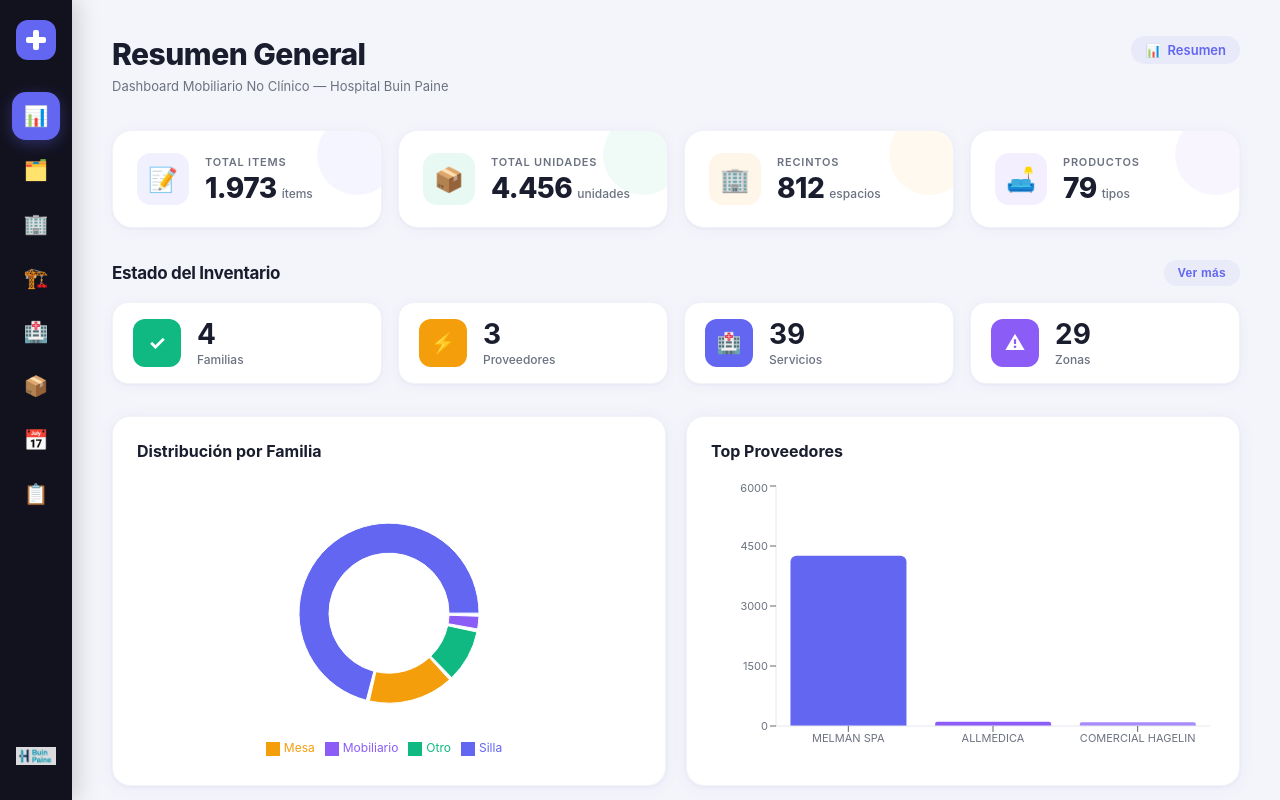
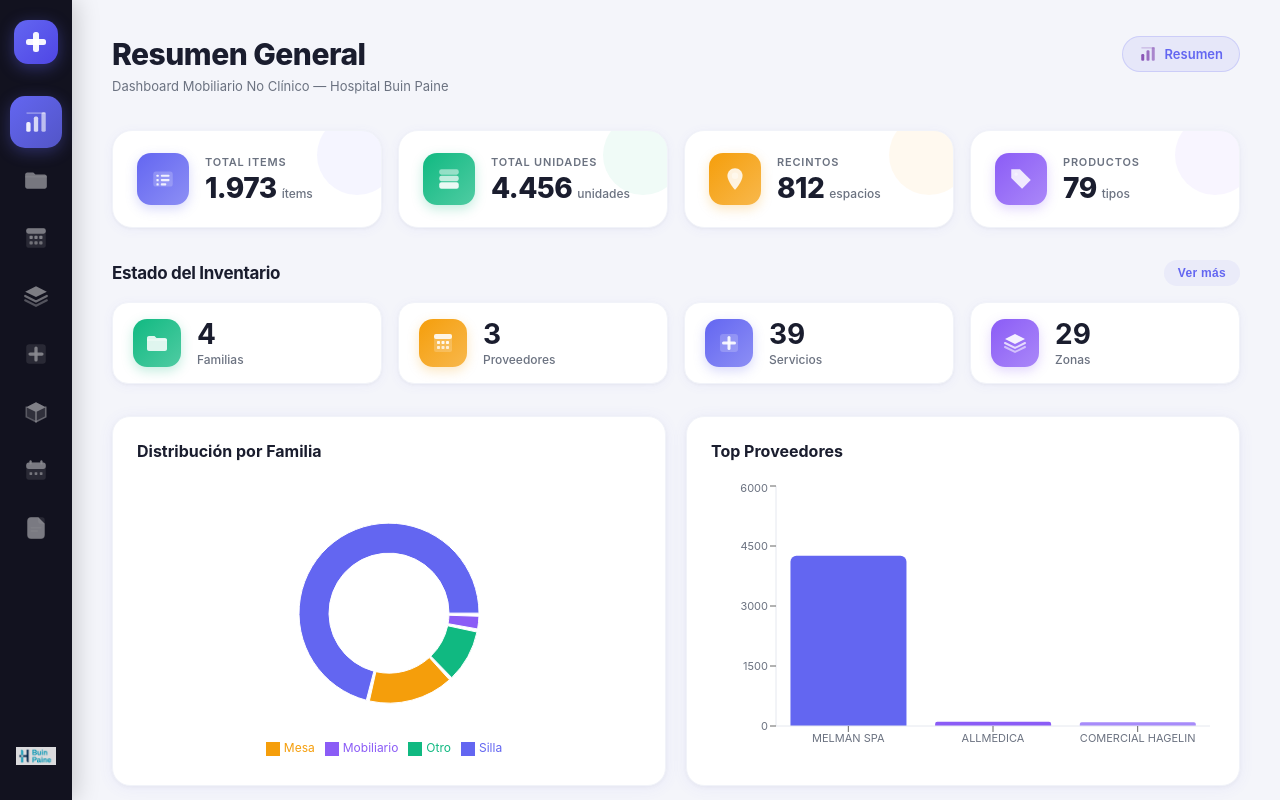
Before and after one commit to FelipeM2121/hospital-buin-paine-dashboard, a React app: page / in a window 1280 px wide. Shown: the top 800 px of the page. Built offline with nearby package versions, Linux system fonts and the light colour scheme; the HTML template or start-up script is replaced by a standard one.

Commit message:
feat: replace emojis with SVG glassmorphism icons

```diff
--- a/src/App.tsx
+++ b/src/App.tsx
@@ -208,21 +208,170 @@ const PIE_FAMILIA_COLORS = {
   Mobiliario: COLORS.purple
 };
 
-// Componente de icono cuadrado moderno (NO circular como WhatsApp)
-function SquareIcon({ icon, color, size = 56 }) {
+// ── SVG Icons estilo glassmorphism / cloud (ref: Dribbble #6081093) ──────────
+// Cada icono es SVG puro: formas blancas semitransparentes con efecto glass
+
+const Icons = {
+  // Resumen — gráfico de barras
+  chart: (
+    <svg viewBox="0 0 24 24" fill="none" xmlns="http://www.w3.org/2000/svg">
+      <rect x="3" y="12" width="4" height="9" rx="1.5" fill="white" fillOpacity="0.9"/>
+      <rect x="10" y="7" width="4" height="14" rx="1.5" fill="white" fillOpacity="0.75"/>
+      <rect x="17" y="3" width="4" height="18" rx="1.5" fill="white" fillOpacity="0.6"/>
+      <rect x="3" y="3" width="18" height="1.5" rx="0.75" fill="white" fillOpacity="0.3"/>
+    </svg>
+  ),
+  // Por Familia — categorías / carpeta
+  folder: (
+    <svg viewBox="0 0 24 24" fill="none" xmlns="http://www.w3.org/2000/svg">
+      <path d="M2 7C2 5.9 2.9 5 4 5H9.5L11.5 7H20C21.1 7 22 7.9 22 9V18C22 19.1 21.1 20 20 20H4C2.9 20 2 19.1 2 18V7Z" fill="white" fillOpacity="0.85"/>
+      <path d="M2 9H22" stroke="white" strokeOpacity="0.4" strokeWidth="1.5"/>
+    </svg>
+  ),
+  // Por Proveedor — edificio empresa
+  building: (
+    <svg viewBox="0 0 24 24" fill="none" xmlns="http://www.w3.org/2000/svg">
+      <rect x="3" y="3" width="18" height="18" rx="2" fill="white" fillOpacity="0.2"/>
+      <rect x="3" y="3" width="18" height="5" rx="2" fill="white" fillOpacity="0.85"/>
+      <rect x="6" y="10" width="3" height="3" rx="0.75" fill="white" fillOpacity="0.9"/>
+      <rect x="10.5" y="10" width="3" height="3" rx="0.75" fill="white" fillOpacity="0.9"/>
+      <rect x="15" y="10" width="3" height="3" rx="0.75" fill="white" fillOpacity="0.9"/>
+      <rect x="6" y="15" width="3" height="3" rx="0.75" fill="white" fillOpacity="0.75"/>
+      <rect x="10.5" y="15" width="3" height="3" rx="0.75" fill="white" fillOpacity="0.75"/>
+      <rect x="15" y="15" width="3" height="3" rx="0.75" fill="white" fillOpacity="0.75"/>
+    </svg>
+  ),
+  // Por Piso — pisos / capas
+  layers: (
+    <svg viewBox="0 0 24 24" fill="none" xmlns="http://www.w3.org/2000/svg">
+      <path d="M12 3L22 8L12 13L2 8L12 3Z" fill="white" fillOpacity="0.9"/>
+      <path d="M2 12L12 17L22 12" stroke="white" strokeOpacity="0.75" strokeWidth="2" strokeLinecap="round"/>
+      <path d="M2 16L12 21L22 16" stroke="white" strokeOpacity="0.55" strokeWidth="2" strokeLinecap="round"/>
+    </svg>
+  ),
+  // Por Servicio — hospital / cruz
+  hospital: (
+    <svg viewBox="0 0 24 24" fill="none" xmlns="http://www.w3.org/2000/svg">
+      <rect x="3" y="3" width="18" height="18" rx="3" fill="white" fillOpacity="0.2"/>
+      <rect x="10.5" y="5" width="3" height="14" rx="1.5" fill="white" fillOpacity="0.9"/>
+      <rect x="5" y="10.5" width="14" height="3" rx="1.5" fill="white" fillOpacity="0.9"/>
+    </svg>
+  ),
+  // Por Producto — caja / paquete
+  box: (
+    <svg viewBox="0 0 24 24" fill="none" xmlns="http://www.w3.org/2000/svg">
+      <path d="M12 3L21 7.5V16.5L12 21L3 16.5V7.5L12 3Z" fill="white" fillOpacity="0.25"/>
+      <path d="M12 3L21 7.5L12 12L3 7.5L12 3Z" fill="white" fillOpacity="0.9"/>
+      <path d="M12 12V21" stroke="white" strokeOpacity="0.75" strokeWidth="1.5" strokeLinecap="round"/>
+      <path d="M21 7.5V16.5L12 21" stroke="white" strokeOpacity="0.65" strokeWidth="1.5" strokeLinecap="round" strokeLinejoin="round"/>
+      <path d="M3 7.5V16.5L12 21" stroke="white" strokeOpacity="0.5" strokeWidth="1.5" strokeLinecap="round" strokeLinejoin="round"/>
+    </svg>
+  ),
+  // Por Fecha — calendario
+  calendar: (
+    <svg viewBox="0 0 24 24" fill="none" xmlns="http://www.w3.org/2000/svg">
+      <rect x="3" y="5" width="18" height="16" rx="2.5" fill="white" fillOpacity="0.2"/>
+      <rect x="3" y="5" width="18" height="6" rx="2.5" fill="white" fillOpacity="0.85"/>
+      <rect x="6" y="3" width="2" height="4" rx="1" fill="white" fillOpacity="0.9"/>
+      <rect x="16" y="3" width="2" height="4" rx="1" fill="white" fillOpacity="0.9"/>
+      <rect x="6" y="14" width="2.5" height="2.5" rx="0.5" fill="white" fillOpacity="0.8"/>
+      <rect x="10.75" y="14" width="2.5" height="2.5" rx="0.5" fill="white" fillOpacity="0.8"/>
+      <rect x="15.5" y="14" width="2.5" height="2.5" rx="0.5" fill="white" fillOpacity="0.8"/>
+    </svg>
+  ),
+  // Esp. Técnicas — documento / especificación
+  document: (
+    <svg viewBox="0 0 24 24" fill="none" xmlns="http://www.w3.org/2000/svg">
+      <rect x="4" y="2" width="16" height="20" rx="2.5" fill="white" fillOpacity="0.2"/>
+      <path d="M4 5.5C4 3.567 5.567 2 7.5 2H14L20 8V18.5C20 20.433 18.433 22 16.5 22H7.5C5.567 22 4 20.433 4 18.5V5.5Z" fill="white" fillOpacity="0.85"/>
+      <path d="M14 2L20 8H16C14.895 8 14 7.105 14 6V2Z" fill="white" fillOpacity="0.5"/>
+      <rect x="7" y="11" width="10" height="1.5" rx="0.75" fill="white" fillOpacity="0.4"/>
+      <rect x="7" y="14" width="7" height="1.5" rx="0.75" fill="white" fillOpacity="0.4"/>
+    </svg>
+  ),
+  // KPI — items / lista
+  list: (
+    <svg viewBox="0 0 24 24" fill="none" xmlns="http://www.w3.org/2000/svg">
+      <rect x="3" y="5" width="18" height="14" rx="2.5" fill="white" fillOpacity="0.2"/>
+      <rect x="6" y="8" width="2" height="2" rx="0.5" fill="white" fillOpacity="0.9"/>
+      <rect x="10" y="8" width="8" height="2" rx="0.75" fill="white" fillOpacity="0.85"/>
+      <rect x="6" y="12" width="2" height="2" rx="0.5" fill="white" fillOpacity="0.9"/>
+      <rect x="10" y="12" width="8" height="2" rx="0.75" fill="white" fillOpacity="0.85"/>
+      <rect x="6" y="16" width="2" height="2" rx="0.5" fill="white" fillOpacity="0.9"/>
+      <rect x="10" y="16" width="5" height="2" rx="0.75" fill="white" fillOpacity="0.85"/>
+    </svg>
+  ),
+  // Unidades / cantidad
+  stack: (
+    <svg viewBox="0 0 24 24" fill="none" xmlns="http://www.w3.org/2000/svg">
+      <rect x="3" y="15" width="18" height="6" rx="2" fill="white" fillOpacity="0.9"/>
+      <rect x="3" y="9" width="18" height="5" rx="2" fill="white" fillOpacity="0.7"/>
+      <rect x="3" y="3" width="18" height="5" rx="2" fill="white" fillOpacity="0.5"/>
+    </svg>
+  ),
+  // Recintos / ubicación
+  location: (
+    <svg viewBox="0 0 24 24" fill="none" xmlns="http://www.w3.org/2000/svg">
+      <path d="M12 2C8.13 2 5 5.13 5 9C5 14.25 12 22 12 22C12 22 19 14.25 19 9C19 5.13 15.87 2 12 2Z" fill="white" fillOpacity="0.85"/>
+      <circle cx="12" cy="9" r="3" fill="white" fillOpacity="0.4"/>
+    </svg>
+  ),
+  // Productos / tipos
+  tag: (
+    <svg viewBox="0 0 24 24" fill="none" xmlns="http://www.w3.org/2000/svg">
+      <path d="M3 3H11L21 13L13 21L3 11V3Z" fill="white" fillOpacity="0.85"/>
+      <circle cx="7.5" cy="7.5" r="1.5" fill="white" fillOpacity="0.4"/>
+    </svg>
+  ),
+  // Búsqueda / lupa
+  search: (
+    <svg viewBox="0 0 24 24" fill="none" xmlns="http://www.w3.org/2000/svg">
+      <circle cx="11" cy="11" r="7" fill="white" fillOpacity="0.85"/>
+      <circle cx="11" cy="11" r="4" fill="white" fillOpacity="0.35"/>
+      <path d="M16.5 16.5L21 21" stroke="white" strokeOpacity="0.9" strokeWidth="2.5" strokeLinecap="round"/>
+    </svg>
+  ),
+};
+
+// Contenedor glass para iconos en sidebar (fondo del color activo o translúcido)
+function GlassIcon({ icon, color, size = 22, active = false }: { icon: React.ReactNode; color: string; size?: number; active?: boolean }) {
+  return (
+    <div style={{
+      width: size * 2,
+      height: size * 2,
+      background: active ? `linear-gradient(135deg, ${color} 0%, ${color}cc 100%)` : `${color}22`,
+      borderRadius: 14,
+      display: "flex",
+      alignItems: "center",
+      justifyContent: "center",
+      boxShadow: active ? `0 4px 16px ${color}55` : "none",
+      backdropFilter: "blur(8px)",
+      transition: "all 0.2s ease",
+    }}>
+      <div style={{ width: size, height: size, display: "flex" }}>
+        {icon}
+      </div>
+    </div>
+  );
+}
+
+// KPI icon container — glass colored box
+function KPIIcon({ icon, color, size = 52 }: { icon: React.ReactNode; color: string; size?: number }) {
   return (
     <div style={{
       width: size,
       height: size,
-      background: `linear-gradient(135deg, ${color} 0%, ${color}DD 100%)`,
-      borderRadius: 12,
+      borderRadius: 16,
+      background: `linear-gradient(135deg, ${color} 0%, ${color}bb 100%)`,
       display: "flex",
       alignItems: "center",
       justifyContent: "center",
-      fontSize: size * 0.5,
-      boxShadow: `0 4px 12px ${color}30`,
+      flexShrink: 0,
+      boxShadow: `0 4px 16px ${color}40`,
     }}>
-      {icon}
+      <div style={{ width: size * 0.5, height: size * 0.5, display: "flex" }}>
+        {icon}
+      </div>
     </div>
   );
 }
@@ -260,17 +409,19 @@ function KPICard({ label, value, sub, icon, color = COLORS.primary, compact = fa
         background: `${color}10`,
         pointerEvents: "none",
       }} />
-      {/* Ícono */}
+      {/* Ícono glass */}
       <div style={{
         width: compact ? 44 : 52,
         height: compact ? 44 : 52,
         borderRadius: 14,
-        background: `${color}18`,
+        background: `linear-gradient(135deg, ${color} 0%, ${color}bb 100%)`,
         display: "flex", alignItems: "center", justifyContent: "center",
-        fontSize: compact ? 20 : 24,
         flexShrink: 0,
+        boxShadow: `0 4px 12px ${color}40`,
       }}>
-        {icon}
+        <div style={{ width: compact ? 22 : 26, height: compact ? 22 : 26, display: "flex" }}>
+          {icon}
+        </div>
       </div>
       <div style={{ flex: 1, minWidth: 0 }}>
         <div style={{
@@ -324,16 +475,17 @@ function StatusBadge({ label, value, color, icon }) {
       <div style={{
         width: 48,
         height: 48,
-        background: color,
-        borderRadius: 12,
+        background: `linear-gradient(135deg, ${color} 0%, ${color}bb 100%)`,
+        borderRadius: 14,
         display: "flex",
         alignItems: "center",
         justifyContent: "center",
-        fontSize: 20,
-        color: COLORS.white,
-        fontWeight: 700,
+        boxShadow: `0 4px 12px ${color}40`,
+        flexShrink: 0,
       }}>
-        {icon}
+        <div style={{ width: 24, height: 24, display: "flex" }}>
+          {icon}
+        </div>
       </div>
       <div style={{ flex: 1 }}>
         <div style={{
@@ -369,15 +521,17 @@ function SectionTitle({ children, count, action, icon }) {
     }}>
       <div style={{ display: "flex", alignItems: "center", gap: 10 }}>
         {icon && (
-          <span style={{
-            fontSize: 16,
+          <div style={{
             width: 32, height: 32,
-            background: `${COLORS.primary}15`,
+            background: `linear-gradient(135deg, ${COLORS.primary} 0%, ${COLORS.primaryDark} 100%)`,
             borderRadius: 9,
             display: "inline-flex", alignItems: "center", justifyContent: "center",
+            boxShadow: `0 3px 8px ${COLORS.primary}35`,
           }}>
-            {icon}
-          </span>
+            <div style={{ width: 16, height: 16, display: "flex" }}>
+              {icon}
+            </div>
+          </div>
         )}
         <h2 style={{
           fontSize: 17,
@@ -663,7 +817,7 @@ function InventoryDataTable({ data }) {
 
   return (
     <>
-      <SectionTitle icon="🔍">Datos Completos del Inventario</SectionTitle>
+      <SectionTitle icon={Icons.search}>Datos Completos del Inventario</SectionTitle>
 
       <div style={{
         background: COLORS.white,
@@ -1159,15 +1313,14 @@ export default function App() {
   const S = SUMMARY;
 
   const tabs = [
-    { name: "Resumen", icon: "📊" },
-    { name: "Por Familia", icon: "🗂️" },
-    { name: "Por Proveedor", icon: "🏢" },
-    { name: "Por Piso", icon: "🏗️" },
-    { name: "Por Servicio", icon: "🏥" },
-    { name: "Por Producto", icon: "📦" },
-
-    { name: "Por Fecha", icon: "📅" },
-    { name: "Esp. Técnicas", icon: "📋" },
+    { name: "Resumen",      icon: Icons.chart,    color: COLORS.primary },
+    { name: "Por Familia",  icon: Icons.folder,   color: COLORS.orange },
+    { name: "Por Proveedor",icon: Icons.building, color: COLORS.green },
+    { name: "Por Piso",     icon: Icons.layers,   color: COLORS.cyan },
+    { name: "Por Servicio", icon: Icons.hospital, color: COLORS.red },
+    { name: "Por Producto", icon: Icons.box,      color: COLORS.purple },
+    { name: "Por Fecha",    icon: Icons.calendar, color: "#f59e0b" },
+    { name: "Esp. Técnicas",icon: Icons.document, color: "#14b8a6" },
   ];
 
   const EETT_FILES = [
@@ -1234,23 +1387,24 @@ export default function App() {
         boxShadow: "4px 0 24px rgba(0,0,0,0.18)",
         zIndex: 10,
       }}>
-        {/* Logo cruz roja */}
+        {/* Logo cruz — glass style */}
         <div style={{
-          width: 40, height: 40,
-          background: COLORS.primary,
-          borderRadius: 12,
+          width: 44, height: 44,
+          background: `linear-gradient(135deg, ${COLORS.primary} 0%, ${COLORS.primaryDark} 100%)`,
+          borderRadius: 14,
           display: "flex", alignItems: "center", justifyContent: "center",
-          marginBottom: 32,
+          marginBottom: 28,
           flexShrink: 0,
+          boxShadow: `0 4px 16px ${COLORS.primary}60`,
         }}>
-          <svg width="22" height="22" viewBox="0 0 22 22" fill="none">
-            <rect x="8" y="1" width="6" height="20" rx="2" fill="white"/>
-            <rect x="1" y="8" width="20" height="6" rx="2" fill="white"/>
+          <svg width="24" height="24" viewBox="0 0 24 24" fill="none">
+            <rect x="9" y="2" width="6" height="20" rx="2.5" fill="white" fillOpacity="0.95"/>
+            <rect x="2" y="9" width="20" height="6" rx="2.5" fill="white" fillOpacity="0.95"/>
           </svg>
         </div>
 
-        {/* Nav ítems — solo íconos con tooltip */}
-        <div style={{ flex: 1, display: "flex", flexDirection: "column", alignItems: "center", gap: 4, width: "100%" }}>
+        {/* Nav ítems — SVG glass icons con tooltip */}
+        <div style={{ flex: 1, display: "flex", flexDirection: "column", alignItems: "center", gap: 6, width: "100%", paddingTop: 4 }}>
           {tabs.map((tab) => {
             const isActive = activeTab === tab.name;
             return (
@@ -1259,26 +1413,37 @@ export default function App() {
                 onClick={() => setActiveTab(tab.name)}
                 title={tab.name}
                 style={{
-                  width: 48, height: 48,
-                  background: isActive ? COLORS.primary : "transparent",
+                  width: 52, height: 52,
+                  background: isActive
+                    ? `linear-gradient(135deg, ${tab.color} 0%, ${tab.color}cc 100%)`
+                    : "transparent",
                   border: "none",
-                  borderRadius: 14,
+                  borderRadius: 15,
                   cursor: "pointer",
                   display: "flex", alignItems: "center", justifyContent: "center",
-                  fontSize: 20,
                   transition: "all 0.18s ease",
-                  color: isActive ? "#fff" : COLORS.textSidebar,
-                  boxShadow: isActive ? `0 4px 14px ${COLORS.primary}55` : "none",
-                  marginBottom: 2,
+                  boxShadow: isActive ? `0 4px 16px ${tab.color}55` : "none",
+                  padding: 0,
+                  marginBottom: 0,
                 }}
                 onMouseEnter={(e) => {
-                  if (!isActive) e.currentTarget.style.background = COLORS.sidebarActive;
+                  if (!isActive) {
+                    e.currentTarget.style.background = `${tab.color}22`;
+                  }
                 }}
                 onMouseLeave={(e) => {
                   if (!isActive) e.currentTarget.style.background = "transparent";
                 }}
               >
-                {tab.icon}
+                {/* SVG icon — white when active, colored-tint when inactive */}
+                <div style={{
+                  width: 26, height: 26,
+                  opacity: isActive ? 1 : 0.5,
+                  filter: isActive ? "none" : `drop-shadow(0 0 0 transparent)`,
+                  transition: "opacity 0.18s ease",
+                }}>
+                  {tab.icon}
+                </div>
               </button>
             );
           })}
@@ -1327,18 +1492,29 @@ export default function App() {
               </p>
             </div>
             {/* Badge tab activo */}
-            <div style={{
-              background: `${COLORS.primary}15`,
-              color: COLORS.primary,
-              padding: "6px 14px",
-              borderRadius: 20,
-              fontSize: 13,
-              fontWeight: 600,
-              display: "flex", alignItems: "center", gap: 6,
-            }}>
-              <span>{tabs.find(t => t.name === activeTab)?.icon}</span>
-              <span>{activeTab}</span>
-            </div>
+            {(() => {
+              const activeTabData = tabs.find(t => t.name === activeTab);
+              return (
+                <div style={{
+                  background: `${activeTabData?.color || COLORS.primary}18`,
+                  color: activeTabData?.color || COLORS.primary,
+                  padding: "8px 16px",
+                  borderRadius: 20,
+                  fontSize: 13,
+                  fontWeight: 600,
+                  display: "flex", alignItems: "center", gap: 8,
+                  border: `1px solid ${activeTabData?.color || COLORS.primary}30`,
+                }}>
+                  <div style={{
+                    width: 18, height: 18, display: "flex",
+                    filter: `brightness(0) saturate(100%) invert(30%) sepia(80%) saturate(500%) hue-rotate(${activeTab === "Por Familia" ? "20" : activeTab === "Por Proveedor" ? "120" : activeTab === "Por Servicio" ? "0" : "230"}deg)`,
+                  }}>
+                    {activeTabData?.icon}
+                  </div>
+                  <span>{activeTab}</span>
+                </div>
+              );
+            })()}
           </div>
 
           {/* Contenido */}
@@ -1355,28 +1531,28 @@ export default function App() {
                   label="Total Items"
                   value={S.totalItems}
                   sub="ítems"
-                  icon="📝"
+                  icon={Icons.list}
                   color={COLORS.primary}
                 />
                 <KPICard
                   label="Total Unidades"
                   value={S.totalQty}
                   sub="unidades"
-                  icon="📦"
+                  icon={Icons.stack}
                   color={COLORS.green}
                 />
                 <KPICard
                   label="Recintos"
                   value={S.uniqueRecintos}
                   sub="espacios"
-                  icon="🏢"
+                  icon={Icons.location}
                   color={COLORS.orange}
                 />
                 <KPICard
                   label="Productos"
                   value={S.uniqueNombres}
                   sub="tipos"
-                  icon="🛋️"
+                  icon={Icons.tag}
                   color={COLORS.purple}
                 />
               </div>
@@ -1393,25 +1569,25 @@ export default function App() {
                   label="Familias"
                   value={S.familias}
                   color={COLORS.green}
-                  icon="✓"
+                  icon={Icons.folder}
                 />
                 <StatusBadge
                   label="Proveedores"
                   value={S.proveedores}
                   color={COLORS.orange}
-                  icon="⚡"
+                  icon={Icons.building}
                 />
                 <StatusBadge
                   label="Servicios"
                   value={S.uniqueServicios}
                   color={COLORS.primary}
-                  icon="🏥"
+                  icon={Icons.hospital}
                 />
                 <StatusBadge
                   label="Zonas"
                   value={S.uniqueZonas}
                   color={COLORS.purple}
-                  icon="⚠"
+                  icon={Icons.layers}
                 />
               </div>
 
@@ -1511,7 +1687,7 @@ export default function App() {
                     label={p.name}
                     value={p.qty}
                     sub="uds"
-                    icon={["🥇", "🥈", "🥉", "4", "5"][i]}
+                    icon={[Icons.tag, Icons.box, Icons.folder, Icons.stack, Icons.list][i]}
                     color={CHART_COLORS[i]}
                     compact
                   />
@@ -1569,7 +1745,7 @@ export default function App() {
                       label={f.name}
                       value={f.qty}
                       sub={`${((f.qty / S.totalQty) * 100).toFixed(1)}%`}
-                      icon={["💺", "🪑", "🛋️", "📦"][i]}
+                      icon={[Icons.tag, Icons.folder, Icons.box, Icons.stack][i]}
                       color={PIE_FAMILIA_COLORS[f.name] || CHART_COLORS[i]}
                       compact
                     />
@@ -1615,7 +1791,7 @@ export default function App() {
                     label={p.name}
                     value={p.qty}
                     sub={`${((p.qty / S.totalQty) * 100).toFixed(1)}%`}
-                    icon={["🥇", "🥈", "🥉"][i] || "🏢"}
+                    icon={[Icons.building, Icons.building, Icons.building][i] || Icons.building}
                     color={CHART_COLORS[i]}
                   />
                 ))}
@@ -1734,7 +1910,7 @@ export default function App() {
                     label={p.name}
                     value={p.qty}
                     sub="unidades"
-                    icon={["1️⃣", "2️⃣", "3️⃣", "4️⃣", "5️⃣", "6️⃣", "7️⃣"][p.piso - 1]}
+                    icon={Icons.layers}
                     color={CHART_COLORS[p.piso - 1]}
                     compact
                   />
@@ -1866,7 +2042,7 @@ export default function App() {
 
           {activeTab === "Por Fecha" && (
             <>
-              <SectionTitle icon="📅">Cronograma de Instalación</SectionTitle>
+              <SectionTitle icon={Icons.calendar}>Cronograma de Instalación</SectionTitle>
 
               {/* KPIs de fechas */}
               <div style={{
@@ -1879,7 +2055,7 @@ export default function App() {
                   label="Fecha Inicio"
                   value={S.fechaStats.fechaMin}
                   sub="primera instalación"
-                  icon="🚀"
+                  icon={Icons.calendar}
                   color={COLORS.green}
                   compact
                 />
@@ -1887,7 +2063,7 @@ export default function App() {
                   label="Fecha Término"
                   value={S.fechaStats.fechaMax}
                   sub="última instalación"
-                  icon="🏁"
+                  icon={Icons.calendar}
                   color={COLORS.orange}
                   compact
                 />
@@ -1895,7 +2071,7 @@ export default function App() {
                   label="Meses"
                   value={S.fechaStats.totalMeses}
                   sub="de instalación"
-                  icon="📆"
+                  icon={Icons.chart}
                   color={COLORS.primary}
                   compact
                 />
@@ -1903,7 +2079,7 @@ export default function App() {
                   label="Semanas"
                   value={S.fechaStats.totalSemanas}
                   sub="programadas"
-                  icon="📊"
+                  icon={Icons.layers}
                   color={COLORS.purple}
                   compact
                 />
@@ -2009,7 +2185,7 @@ export default function App() {
                     label={d.name}
                     value={d.qty}
                     color={CHART_COLORS[i]}
-                    icon={["🥇", "🥈", "🥉", "4", "5"][i]}
+                    icon={Icons.calendar}
                   />
                 ))}
               </div>
@@ -2061,7 +2237,7 @@ export default function App() {
 
           {activeTab === "Esp. Técnicas" && (
             <>
-              <SectionTitle count={`${EETT_FILES.length}`}>Especificaciones Técnicas de Mobiliario</SectionTitle>
+              <SectionTitle count={`${EETT_FILES.length}`} icon={Icons.document}>Especificaciones Técnicas de Mobiliario</SectionTitle>
 
               {/* Barra de búsqueda + chips en una sola fila */}
               <div style={{
```
